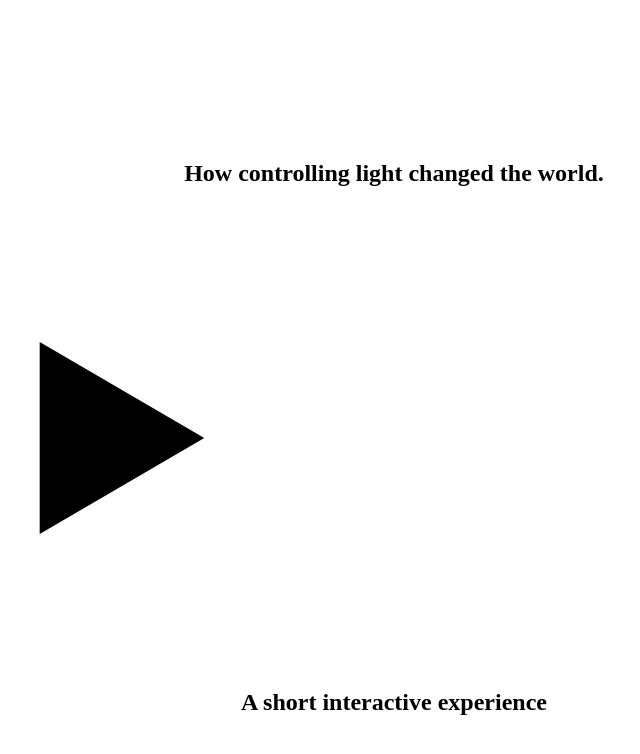
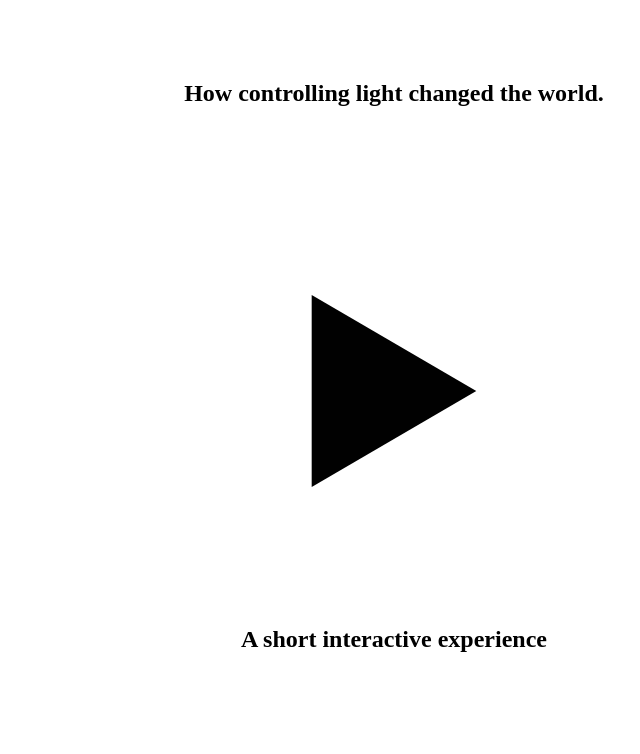
Before and after one commit to Indre101/Advanced-Animation, a website built with Parcel: page index.html in a window 1280 px wide. Shown: the whole page, without its empty margins (246-886 px from the left). Built offline with nearby package versions, Linux system fonts and the light colour scheme.

Commit message:
added class and centered all images

```diff
--- a/modules/appendImg.js
+++ b/modules/appendImg.js
@@ -3,6 +3,7 @@ import interact from "interactjs";
 export const AppendImg = data => {
   const ImageContainer = document.querySelector(".ImageContainer");
   ImageContainer.innerHTML = "";
+  ImageContainer.dataset.chapter = data[0].id;
   if (data[0].media.length > 0) {
     data[0].media.forEach(e => {
       createSvg(e, ImageContainer);
--- a/style.css
+++ b/style.css
@@ -12,9 +12,9 @@ body {
   height: 70vh;
   overflow: hidden;
   display: grid;
-  grid-template-rows: 1fr 4fr 1fr;
+  grid-template-rows: 10vh 55vh 10vh;
   text-align: center;
-  padding-top: 20vh;
+  padding-top: 10vh;
   padding-bottom: 10vh;
   padding-left: 5vw;
   padding-right: 5vw;
@@ -43,12 +43,16 @@ h3 {
 }
 
 .ImageContainer {
-  display: flex;
   width: 100%;
   height: 55vh;
-  padding: 2vh;
+  position: relative;
 }
-
+.ImageContainer div {
+  position: absolute;
+  top: 50%;
+  left: 50%;
+  transform: translate(-50%, -50%);
+}
 .movableitemContainer {
   width: 10vw;
   grid-area: 1/1 / span 1 / span 1;
@@ -60,8 +64,6 @@ h3 {
   z-index: 10000;
 }
 .NOTmovableitemContainer {
-  align-self: center;
-  justify-self: center;
   width: 15vw;
 }
 
```
